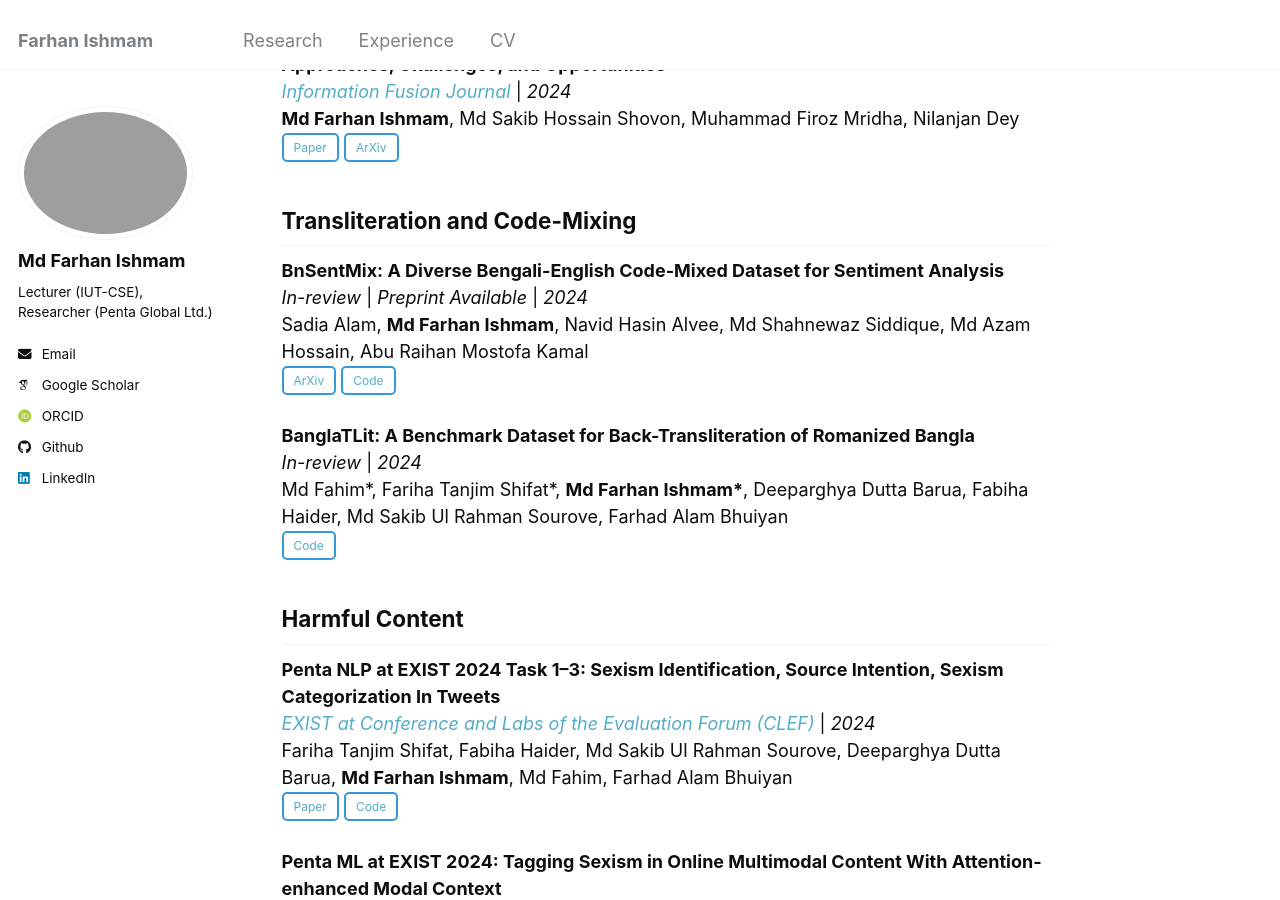
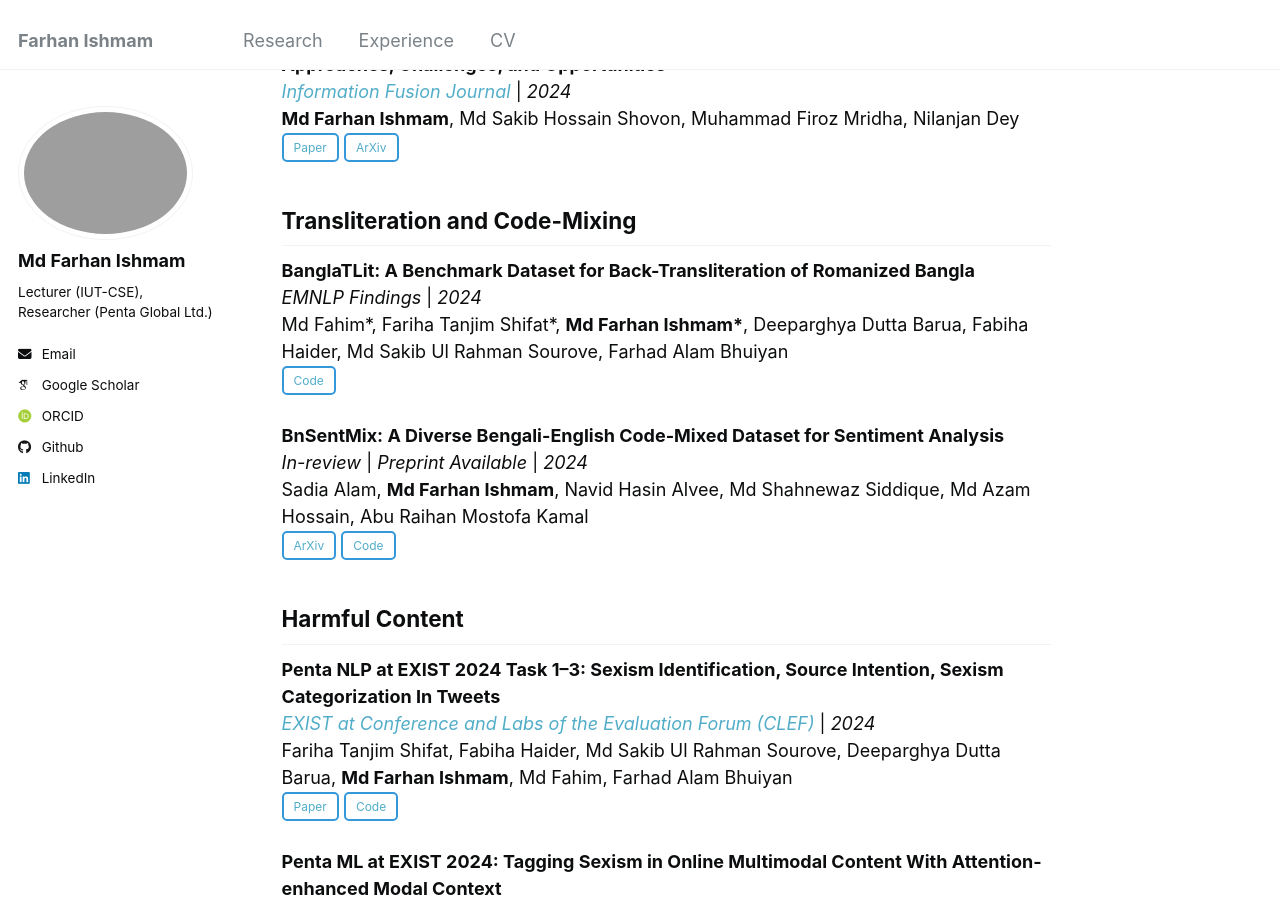
Before and after one commit to farhanishmam/farhanishmam.github.io, a Jekyll site: the page built from _pages/publications.html, in a window 1280 px wide and 900 px high, scrolled down 569 px. Built offline with Jekyll 4.4.1, drawn with Linux system fonts in a browser that asks for light colours; some web fonts are replaced.

Commit message:
Update publications.html

```diff
--- a/_pages/publications.html
+++ b/_pages/publications.html
@@ -60,18 +60,18 @@ The full list of articles is available on my <a href="https://scholar.google.com
 <h2 class="section-title">Transliteration and Code-Mixing</h2>
 
 <div class="section-item">
+    <strong>BanglaTLit: A Benchmark Dataset for Back-Transliteration of Romanized Bangla</strong><br>
+    <em>EMNLP Findings</em> | <em>2024</em><br>
+    Md Fahim*, Fariha Tanjim Shifat*, <strong>Md Farhan Ishmam*</strong>, Deeparghya Dutta Barua, Fabiha Haider, Md Sakib Ul Rahman Sourove, Farhad Alam Bhuiyan<br>
+    <button class="transparent-button" onclick="window.location.href='https://github.com/farhanishmam/BanglaTLit'"><a href="https://github.com/farhanishmam/BanglaTLit">Code</a></button>
+</div>
+<br>
+<div class="section-item">
     <strong>BnSentMix: A Diverse Bengali-English Code-Mixed Dataset for Sentiment Analysis</strong><br>
     <em>In-review</em> | <em>Preprint Available</em> | <em>2024</em><br>
     Sadia Alam, <strong>Md Farhan Ishmam</strong>, Navid Hasin Alvee, Md Shahnewaz Siddique, Md Azam Hossain, Abu Raihan Mostofa Kamal<br>
     <button class="transparent-button" onclick="window.location.href='https://arxiv.org/abs/2408.08964'"><a href="https://arxiv.org/abs/2408.08964">ArXiv</a></button>
     <button class="transparent-button" onclick="window.location.href='https://github.com/Nishita2000/BnSentMix'"><a href="https://github.com/Nishita2000/BnSentMix">Code</a></button>
-</div>
-<br>
-<div class="section-item">
-    <strong>BanglaTLit: A Benchmark Dataset for Back-Transliteration of Romanized Bangla</strong><br>
-    <em>In-review</em> | <em>2024</em><br>
-    Md Fahim*, Fariha Tanjim Shifat*, <strong>Md Farhan Ishmam*</strong>, Deeparghya Dutta Barua, Fabiha Haider, Md Sakib Ul Rahman Sourove, Farhad Alam Bhuiyan<br>
-    <button class="transparent-button" onclick="window.location.href='https://github.com/farhanishmam/BanglaTLit'"><a href="https://github.com/farhanishmam/BanglaTLit">Code</a></button>
 </div>
 
 <h2 class="section-title">Harmful Content</h2>
```
